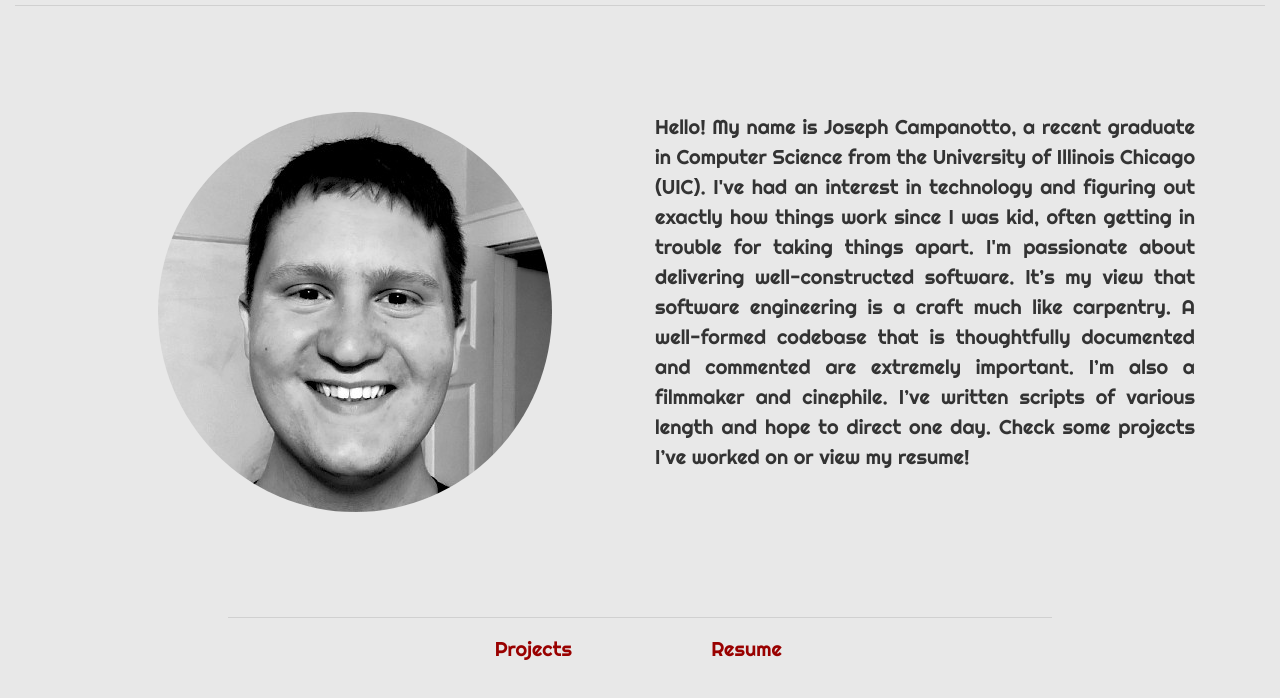
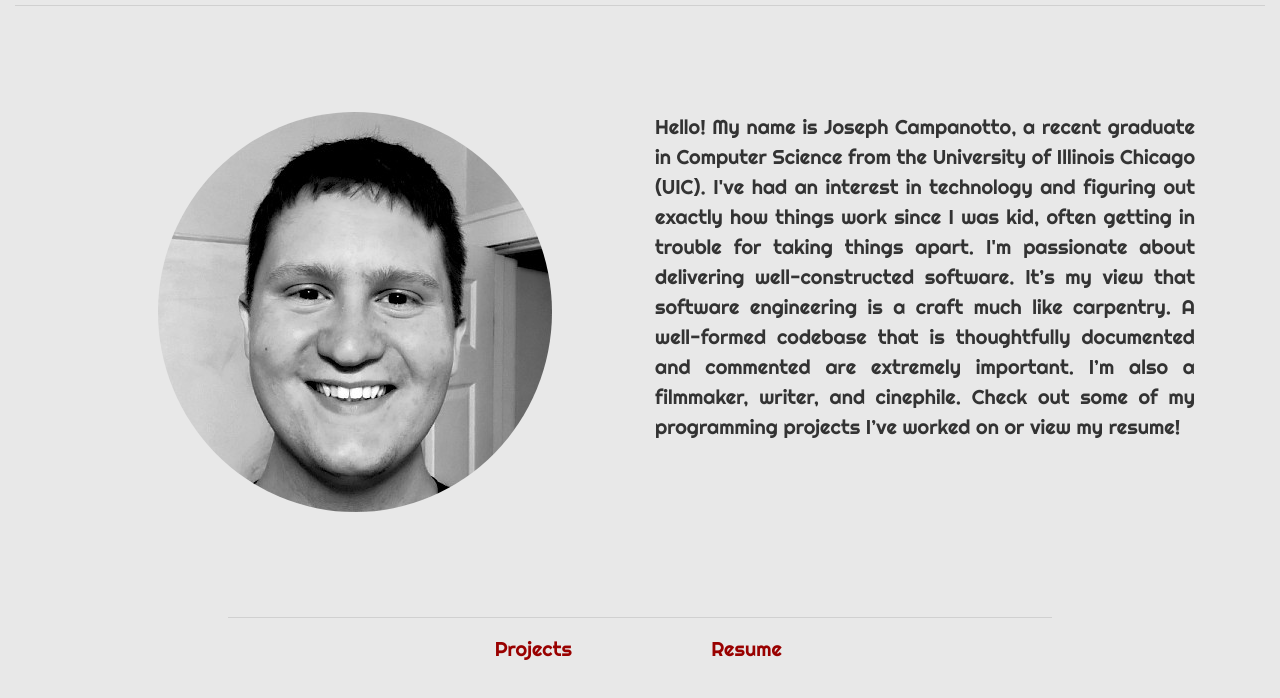
Before and after one commit to jcampanotto/personal-website, a plain HTML site: page index.html in a window 1280 px wide. Shown: the part 70-768 px from the top of the page. Drawn offline with nearby package versions, Linux system fonts and the light colour scheme.

Commit message:
Changed copy

```diff
--- a/index.html
+++ b/index.html
@@ -39,7 +39,7 @@
             </div>
             <div class="col-lg-6">
                 <!-- placeholder text; TODO: write my about section here-->
-                <p class="text-justify"> Hello! My name is Joseph Campanotto, a recent graduate in Computer Science from the University of Illinois Chicago (UIC). I've had an interest in technology and figuring out exactly how things work since I was kid, often getting in trouble for taking things apart. I'm passionate about delivering well-constructed software. It’s my view that software engineering is a craft much like carpentry. A well-formed codebase that is thoughtfully documented and commented are extremely important. I’m also a filmmaker and cinephile. I’ve written scripts of various length and hope to direct one day. Check some projects I’ve worked on or view my resume!</p>
+                <p class="text-justify"> Hello! My name is Joseph Campanotto, a recent graduate in Computer Science from the University of Illinois Chicago (UIC). I've had an interest in technology and figuring out exactly how things work since I was kid, often getting in trouble for taking things apart. I'm passionate about delivering well-constructed software. It’s my view that software engineering is a craft much like carpentry. A well-formed codebase that is thoughtfully documented and commented are extremely important. I’m also a filmmaker, writer, and cinephile. Check out some of my programming projects I’ve worked on or view my resume!</p>
             </div>
         </div>
     </div>
```
